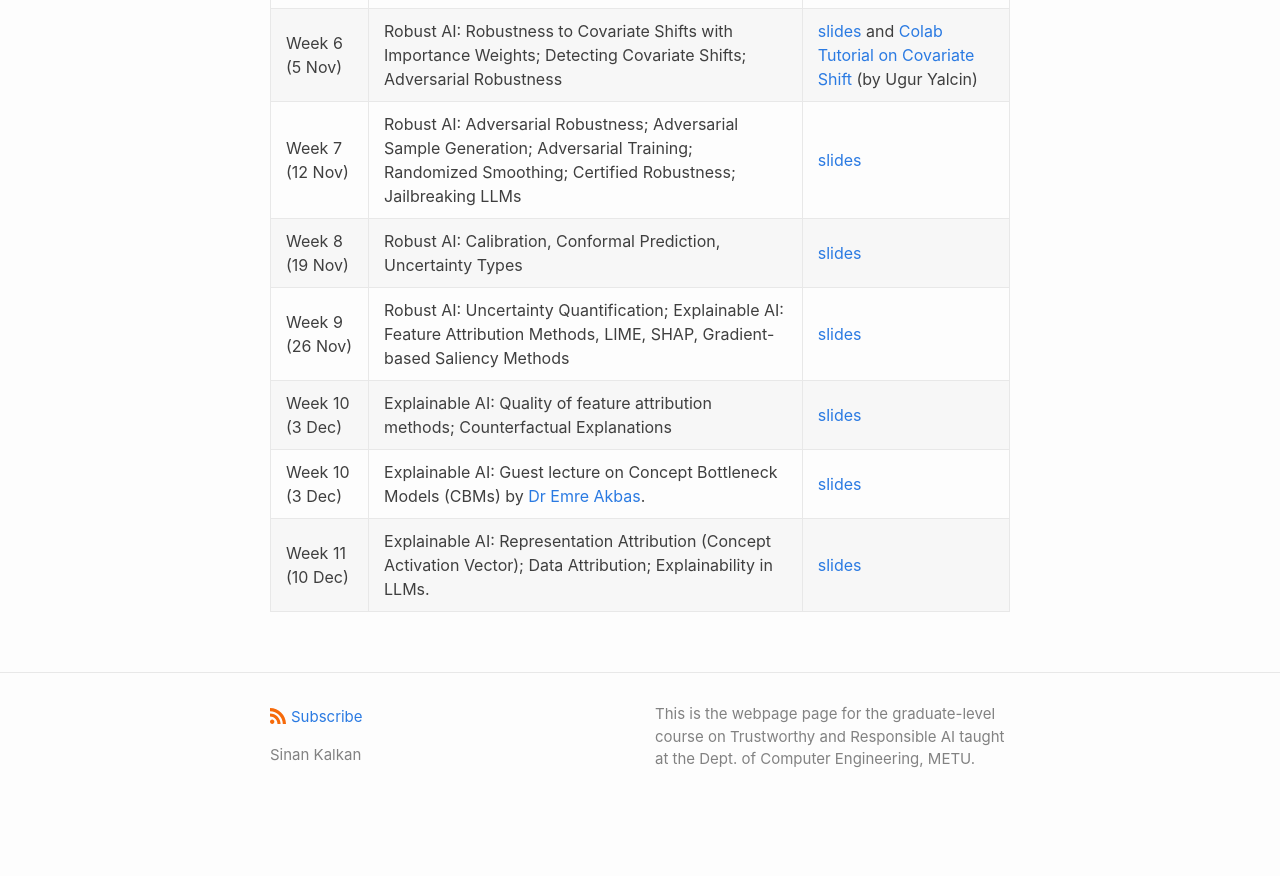
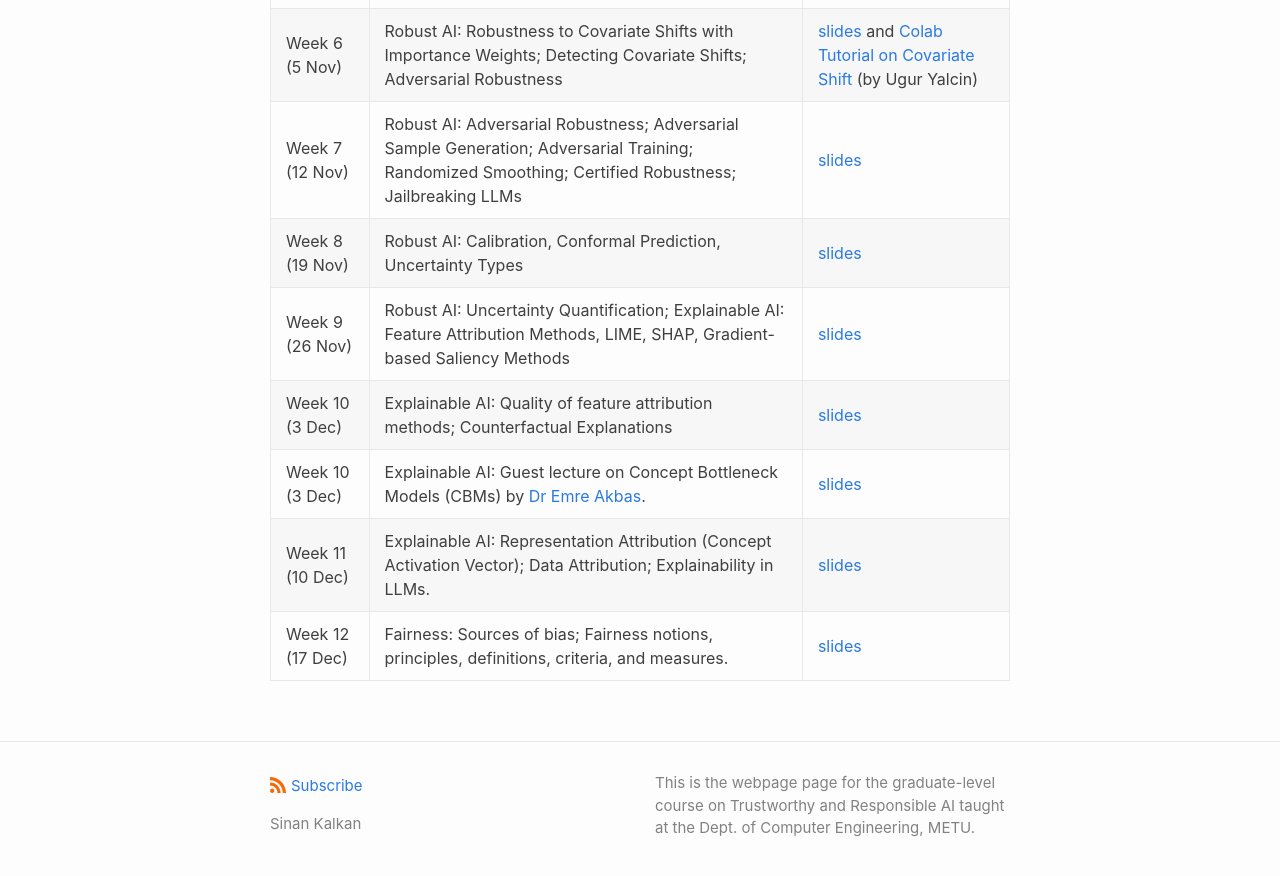
Before and after one commit to metu-trai/metu-trai.github.io, a Jekyll site: the page built from index.md, in a window 1280 px wide and 900 px high, scrolled down 1452 px. Shown: the top 876 px of the window. Built offline with Jekyll 4.4.1, drawn with Linux system fonts in a browser that asks for light colours; our own code applies the rules of GitHub Pages for plain Markdown files; before the commit the page ends 2283 px from its top, so only the background shows below that.

Commit message:
Update index.md

```diff
--- a/index.md
+++ b/index.md
@@ -142,3 +142,4 @@ Prof. Dr. Sinan Kalkan<br>
 | Week 10 (3 Dec)  | Explainable AI: Quality of feature attribution methods; Counterfactual Explanations  | <a href="./slides/CENG7880_week10.pdf">slides</a> |
 | Week 10 (3 Dec)  | Explainable AI: Guest lecture on Concept Bottleneck Models (CBMs) by <a href="https://user.ceng.metu.edu.tr/~emre/">Dr Emre Akbas</a>.  | <a href="./slides/CENG7880_week10_CBMs.pdf">slides</a> |
 | Week 11 (10 Dec)  | Explainable AI: Representation Attribution (Concept Activation Vector); Data Attribution; Explainability in LLMs.  | <a href="./slides/CENG7880_week11.pdf">slides</a> |
+| Week 12 (17 Dec)  | Fairness: Sources of bias; Fairness notions, principles, definitions, criteria, and measures. | <a href="./slides/CENG7880_week12.pdf">slides</a> |
```
